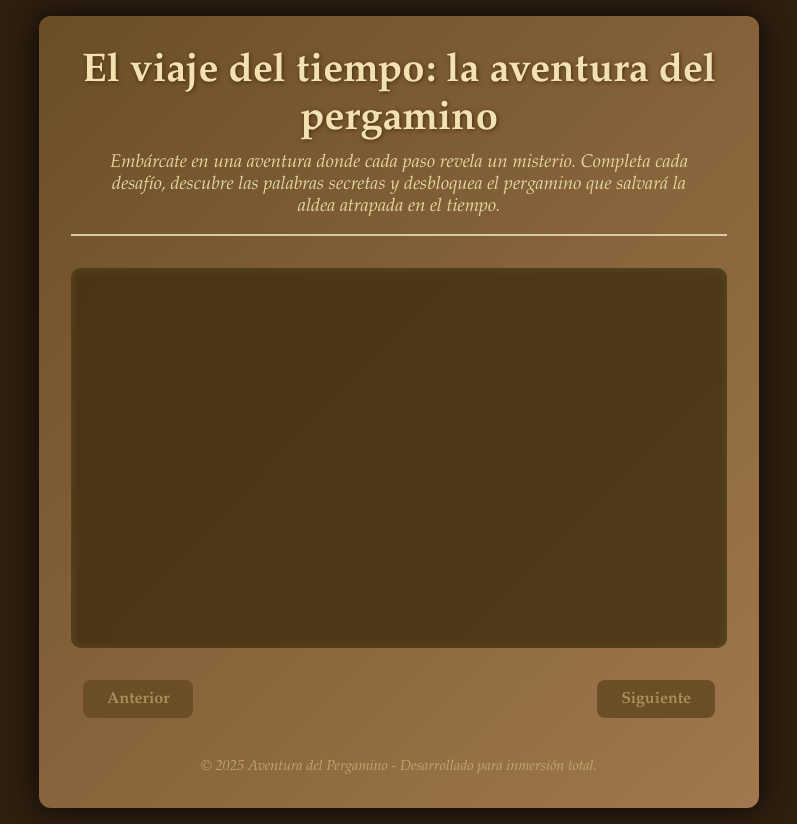
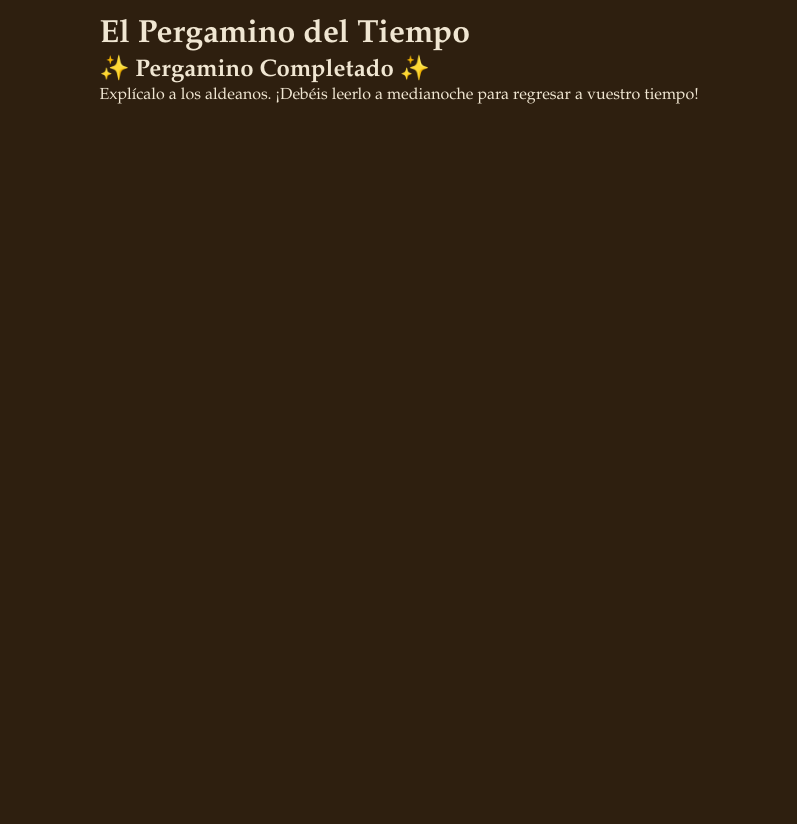
Before and after one commit to Khaedrozz-Useche/Pergamino-maldito, a plain HTML site: page index.html in a window 1280 px wide. Shown: the whole page, without its empty margins (241-1038 px from the left). After the commit the page ends 800 px from the top, so only its background shows below. Drawn offline with Linux system fonts and the light colour scheme.

Commit message:
Update index.html

```diff
--- a/index.html
+++ b/index.html
@@ -2,37 +2,19 @@
 <html lang="es">
 <head>
   <meta charset="UTF-8" />
-  <meta name="viewport" content="width=device-width, initial-scale=1" />
-  <title>Viaje en el Tiempo - Aventura del Pergamino</title>
-  <link rel="stylesheet" href="style.css" />
+  <meta name="viewport" content="width=device-width, initial-scale=1.0"/>
+  <title>Viaje en el Tiempo</title>
+  <link rel="stylesheet" href="style.css"/>
 </head>
 <body>
-  <div id="app">
-    <header>
-      <h1>El viaje del tiempo: la aventura del pergamino</h1>
-      <p id="intro-text">
-        Embárcate en una aventura donde cada paso revela un misterio. Completa cada desafío, descubre las palabras secretas y desbloquea el pergamino que salvará la aldea atrapada en el tiempo.
-      </p>
-    </header>
-
-    <main>
-      <!-- Contenedor principal de estación -->
-      <section id="station-container">
-
-        <!-- Aquí se insertará dinámicamente el contenido de cada estación -->
-
-      </section>
-
-      <div id="navigation">
-        <button id="prevBtn" disabled>Anterior</button>
-        <button id="nextBtn" disabled>Siguiente</button>
-      </div>
-
-    </main>
-
-    <footer>
-      <p>© 2025 Aventura del Pergamino - Desarrollado para inmersión total.</p>
-    </footer>
+  <div class="container">
+    <h1>El Pergamino del Tiempo</h1>
+    <div id="estaciones"></div>
+    <div id="final" class="hidden">
+      <h2>✨ Pergamino Completado ✨</h2>
+      <p id="pergaminoCompleto"></p>
+      <p>Explícalo a los aldeanos. ¡Debéis leerlo a medianoche para regresar a vuestro tiempo!</p>
+    </div>
   </div>
 
   <script src="script.js"></script>
```
